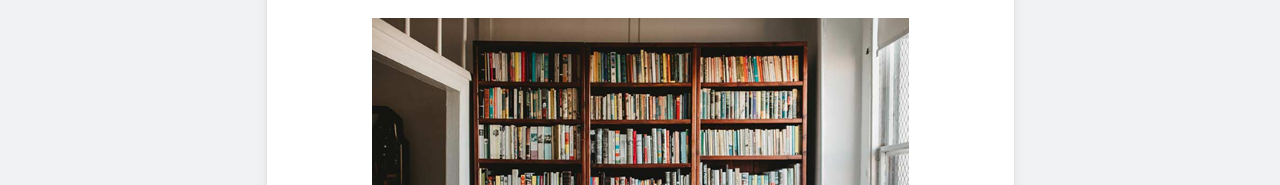
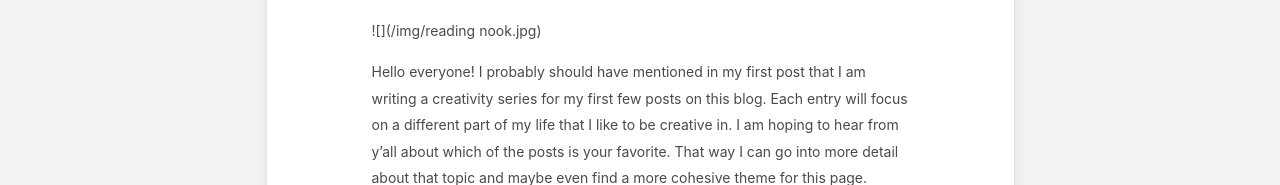
Before and after one commit to Sammythescribe/blissful.design, a Gatsby site: page /2020-02-19-creative-reading/ in a window 1280 px wide. Shown: the part 615-800 px from the top of the page. Built offline with nearby package versions, Linux system fonts and the light colour scheme; Gatsby itself is replaced by a stand-in of ours; some packages are replaced by stand-ins of ours.

Commit message:
Revert "update file name in blog post"
This reverts commit 596852a1ea2df3b84dad19b3fb06a0554252cb1c.

```diff
--- a/content/blog/2020-02-19-creative-reading.md
+++ b/content/blog/2020-02-19-creative-reading.md
@@ -3,7 +3,7 @@ title: Creative Reading
 date: 2020-02-19T05:14:08.978Z
 description: '9 tips to help you practice active, creative reading'
 ---
-![](/img/reading-nook.jpg)
+![](/img/reading nook.jpg)
 
 
 
```
